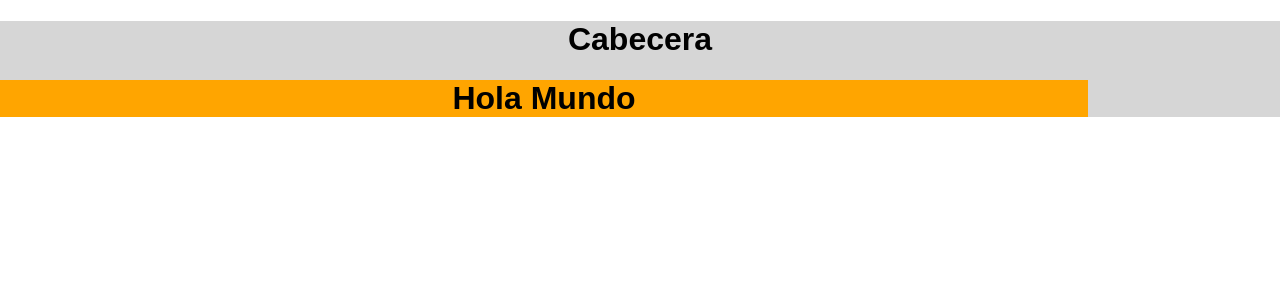
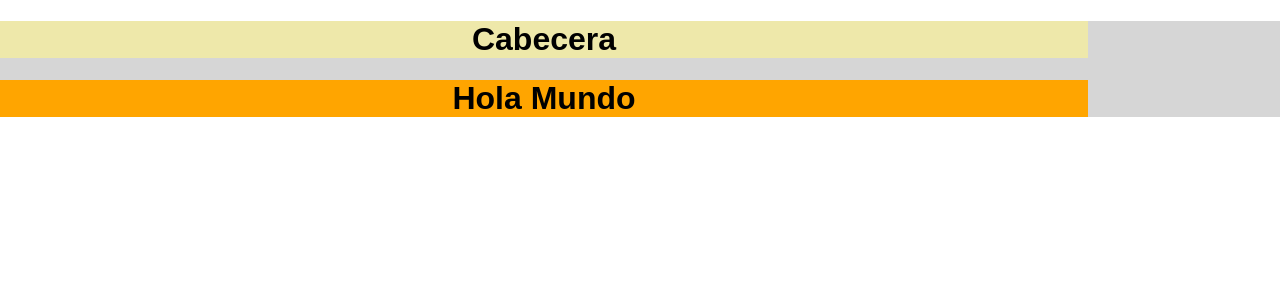
Before and after one commit to JesusRMZ03/01-project-React, a React (Create React App) app: page / in a window 1280 px wide. Shown: the top 300 px of the page. Built offline with nearby package versions, Linux system fonts and the light colour scheme.

Commit message:
Construyendo el css del header

```diff
--- a/src/App.css
+++ b/src/App.css
@@ -2,6 +2,12 @@
   text-align: center;
   align-items: center;
   background-color: #cccc;
+}
+
+header{
+  height: 100%;
+  width: 85%;
+  background-color: palegoldenrod;
 }
 
 .Content{
```
